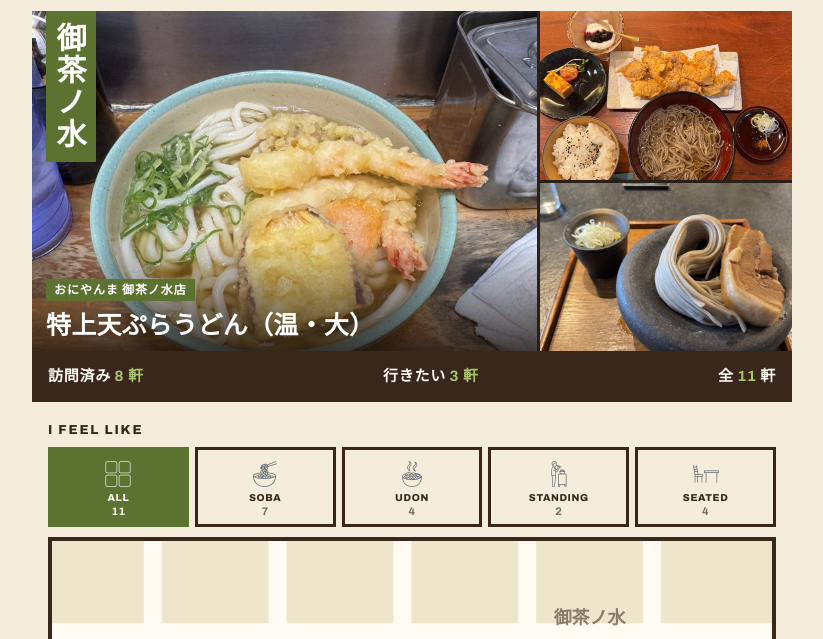
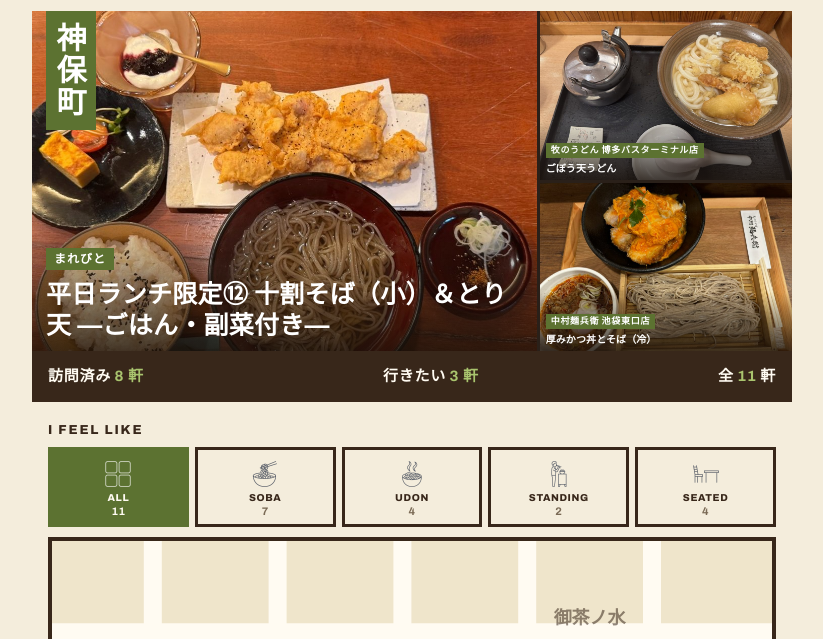
Before and after one commit to Yukitchy/sobamap, a plain HTML site: page index.html in a window 1280 px wide. Shown: the part 101-740 px from the top of the page, without its empty margins (228-1051 px from the left). Drawn offline with Linux system fonts and the light colour scheme.

Commit message:
ヒーロー: 読み込みごとに訪問済み3軒をランダム表示、右小パネルに店名・料理名ラベル
Co-Authored-By: Claude Sonnet 5.5 <noreply@anthropic.com>

```diff
--- a/index.html
+++ b/index.html
@@ -42,6 +42,9 @@ h1 em{font-style:normal;color:var(--ac);border-bottom:.06em solid var(--ac);padd
 .hcap{position:absolute;left:0;right:0;bottom:0;z-index:2;display:block;padding:36px 14px 12px;background:linear-gradient(180deg,rgba(24,16,10,0),rgba(24,16,10,.8));color:#fff}
 .hcap .hs{display:inline-block;background:var(--ac);color:#fff;font:900 12px/1 Archivo,"Noto Sans JP",sans-serif;letter-spacing:.08em;padding:5px 8px;margin:0 0 7px}
 .hcap .hd2{display:block;font:900 clamp(19px,5.4vw,25px)/1.25 "Noto Sans JP",sans-serif;letter-spacing:.01em}
+.hcap.sm{padding:22px 6px 6px}
+.hcap.sm .hs{display:block;width:fit-content;max-width:100%;box-sizing:border-box;font-size:9px;padding:3px 5px;margin:0 0 3px;overflow:hidden;text-overflow:ellipsis;white-space:nowrap}
+.hcap.sm .hd2{font-size:10px;line-height:1.3;font-weight:800;overflow:hidden;text-overflow:ellipsis;white-space:nowrap}
 /* filter tiles (eatmap I FEEL LIKE) */
 .mood{padding-top:22px}
 .mood .mt{margin:0 0 10px;font:800 13px/1 Archivo,"Noto Sans JP",sans-serif;letter-spacing:.14em;text-transform:uppercase}
@@ -119,7 +122,7 @@ h2.map{margin:0;font-size:32px}
 </div>
 
 <div class="col flush">
-  <div class="hero mos">
+  <div class="hero mos" id="hero">
     <a href="#oniyanma-ochanomizu" aria-label="おにやんま 御茶ノ水店へ">
       <img src="img/oniyanma-ochanomizu.jpg" alt="特上天ぷらうどん">
       <span class="vt">御茶ノ水</span>
@@ -324,8 +327,18 @@ document.getElementById("chips").addEventListener("click", e => {
   applyFilter();
 });
 
+function heroShuffle() {
+  const p = SHOPS.filter(s => s.status === "visited" && s.photo);
+  for (let i = p.length - 1; i > 0; i--) { const j = Math.floor(Math.random() * (i + 1)); [p[i], p[j]] = [p[j], p[i]]; }
+  const h = document.getElementById("hero"), [a, b, c] = p;
+  if (!a) return;
+  const cap = (s, k) => `<span class="hcap${k ? " sm" : ""}"><span class="hs">${esc(s.name)}</span>${s.dish ? `<span class="hd2">${esc(s.dish)}</span>` : ""}</span>`;
+  const tile = (s, k) => `<a href="#${esc(s.id)}" aria-label="${esc(s.name)}へ"><img src="${esc(s.photo)}" alt="${esc(s.dish || s.name)}">${k ? "" : `<span class="vt">${esc(s.area)}</span>`}${cap(s, k)}</a>`;
+  h.innerHTML = tile(a, 0) + [b, c].filter(Boolean).map(s => tile(s, 1)).join("");
+}
 fetch("data.json").then(r => r.json()).then(d => {
   SHOPS = d.shops || [];
+  heroShuffle();
   render();
 }).catch(() => {
   document.getElementById("sections").innerHTML = `<p class="loadmsg">data.json を読み込めませんでした。ローカルで見る場合は http サーバ経由で開いてください（README参照）。</p>`;
```
